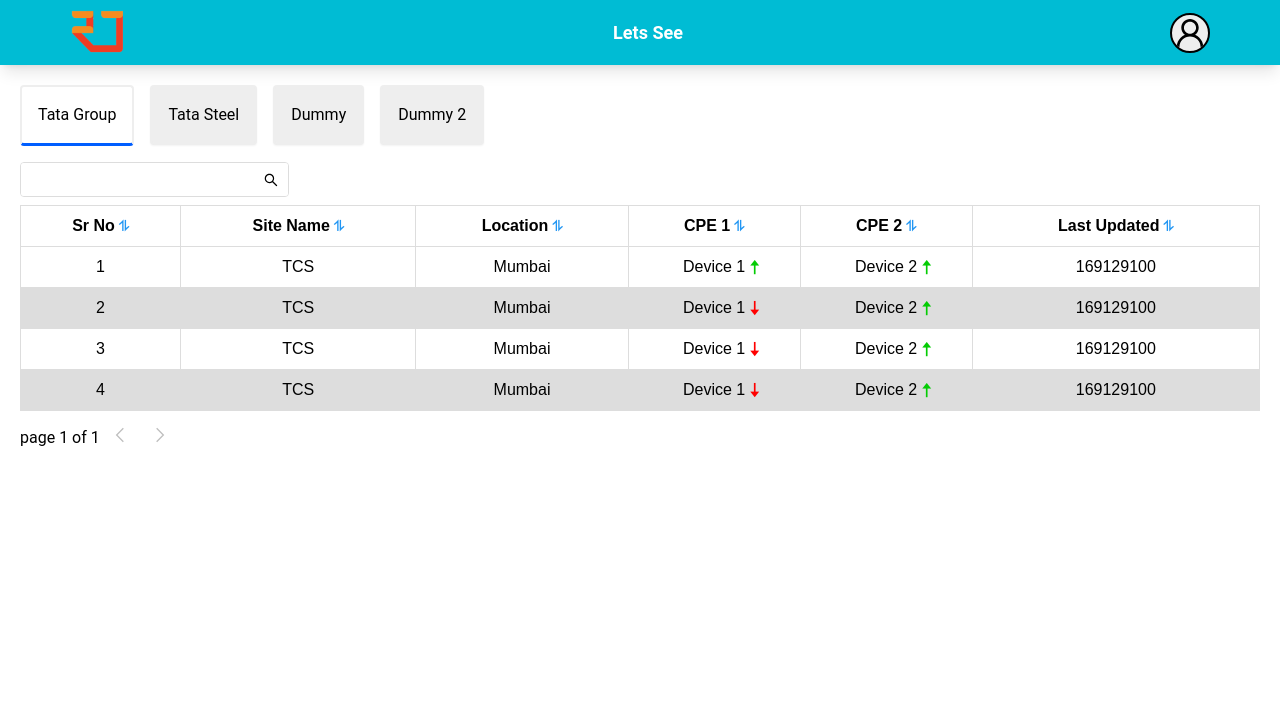
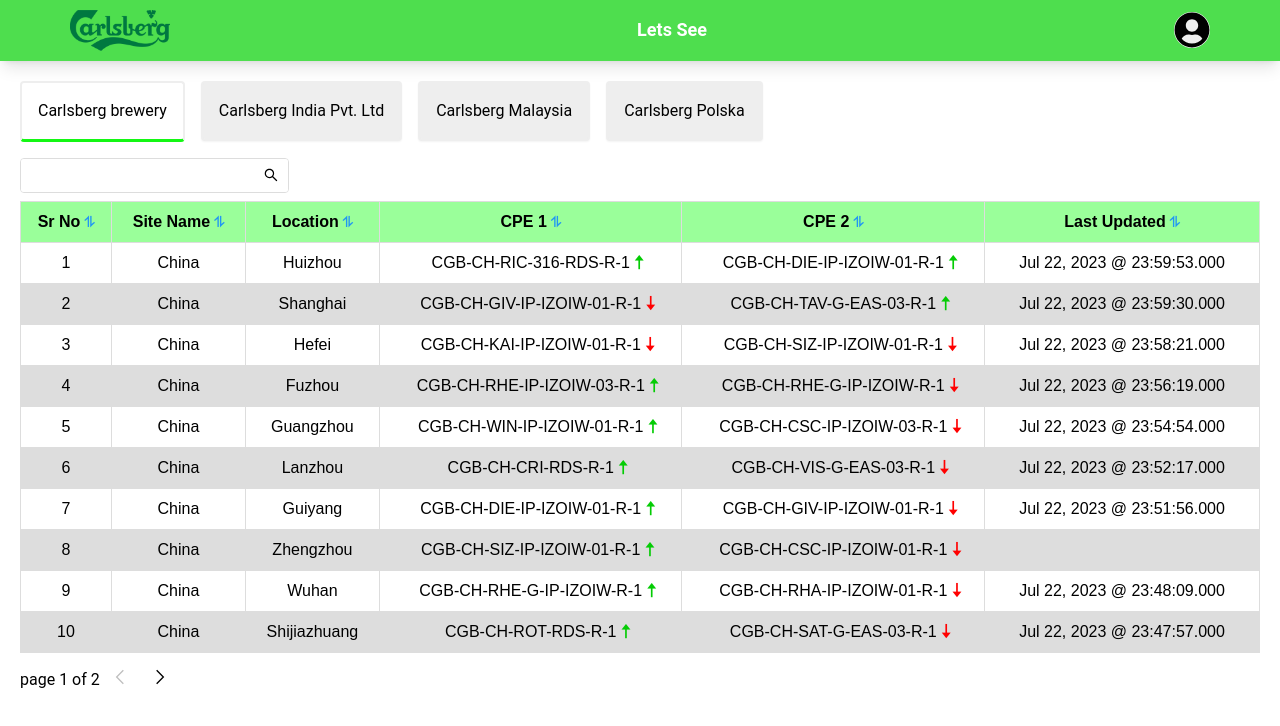
Before and after one commit to akashag05/Lets-see-Poc, a Next.js app: page /Dashboard/Dashboard in a window 1280 px wide. Shown: the top 726 px of the page. Built offline with nearby package versions, Linux system fonts and the light colour scheme.

Commit message:
updated data for Carlsberg

```diff
--- a/src/components/Navbar/navbar.tsx
+++ b/src/components/Navbar/navbar.tsx
@@ -1,13 +1,14 @@
 import Link from "next/link";
 import React from "react";
 import { AiOutlineUser } from "react-icons/ai";
+import { FaUserCircle } from "react-icons/fa";
 
 const Navbar = () => {
     return (
-        <nav className="bg-cyan-500 border-gray-200 px-2 sm:px-4 py-2.5 shadow-lg">
+        <nav className="header px-2 sm:px-4 py-2.5 shadow-lg">
             <div className="container flex flex-wrap justify-between items-center mx-auto">
                 <Link href="/Dashboard/Dashboard.page" className="flex">
-                    <img src="/RDSig.png" />
+                    <img src="/logo.png" width={100}/>
                     {/* <svg className="mr-3 h-10" viewBox="0 0 52 72" fill="none" xmlns="http://www.w3.org/2000/svg"><path d="M1.87695 53H28.7791C41.5357 53 51.877 42.7025 51.877 30H24.9748C12.2182 30 1.87695 40.2975 1.87695 53Z" fill="#76A9FA" /><path d="M0.000409561 32.1646L0.000409561 66.4111C12.8618 66.4111 23.2881 55.9849 23.2881 43.1235L23.2881 8.87689C10.9966 8.98066 1.39567 19.5573 0.000409561 32.1646Z" fill="#A4CAFE" /><path d="M50.877 5H23.9748C11.2182 5 0.876953 15.2975 0.876953 28H27.7791C40.5357 28 50.877 17.7025 50.877 5Z" fill="#1C64F2" /></svg> */}
                 </Link>
                 <span className="self-center text-lg font-semibold whitespace-nowrap text-white">Lets See</span>
@@ -17,8 +18,8 @@
                     <svg className="hidden w-6 h-6" fill="currentColor" viewBox="0 0 20 20" xmlns="http://www.w3.org/2000/svg"><path fill-rule="evenodd" d="M4.293 4.293a1 1 0 011.414 0L10 8.586l4.293-4.293a1 1 0 111.414 1.414L11.414 10l4.293 4.293a1 1 0 01-1.414 1.414L10 11.414l-4.293 4.293a1 1 0 01-1.414-1.414L8.586 10 4.293 5.707a1 1 0 010-1.414z" clip-rule="evenodd"></path></svg>
                 </button>
                 <div className="user-profile relative w-full md:block md:w-auto text-4xl cursor-pointer" id="mobile-menu">
-                    <div className="border-2 border-black bg-gray-200 rounded-full w-fit overflow-hidden ">
-                        <AiOutlineUser />
+                    <div className="bg-gray-200 rounded-full w-fit overflow-hidden ">
+                        <FaUserCircle />
                     </div>
                     <div className="user-profile-menu py-1 absolute w-[200px] flex-col bg-white drop-shadow-lg rounded">
                         <Link href="/Login/Login" className="flex text-black text-sm pl-3">
--- a/src/pages/Dashboard/MOCK_DATA.json
+++ b/src/pages/Dashboard/MOCK_DATA.json
@@ -1,54 +1,154 @@
 [
   {
     "org": {
-      "title": "Tata Group",
+      "title": "Carlsberg brewery",
       "data": [
         {
           "sr_no": 1,
-          "sites_name": "TCS",
-          "location": "Mumbai",
-          "CPE1": "Device 1",
-          "CPE2": "Device 2",
+          "sites_name": "China",
+          "location": "Huizhou",
+          "CPE1": "CGB-CH-RIC-316-RDS-R-1",
+          "CPE2": "CGB-CH-DIE-IP-IZOIW-01-R-1",
           "CPE1_Status": "up",
           "CPE2_Status": "up",
-          "timestamp": "169129100"
+          "timestamp": "Jul 22, 2023 @ 23:59:53.000"
         },
         {
           "sr_no": 2,
-          "sites_name": "TCS",
-          "location": "Mumbai",
-          "CPE1": "Device 1",
-          "CPE2": "Device 2",
+          "sites_name": "China",
+          "location": "Shanghai",
+          "CPE1": "CGB-CH-GIV-IP-IZOIW-01-R-1",
+          "CPE2": "CGB-CH-TAV-G-EAS-03-R-1",
           "CPE1_Status": "down",
           "CPE2_Status": "up",
-          "timestamp": "169129100"
+          "timestamp": "Jul 22, 2023 @ 23:59:30.000"
         },
         {
           "sr_no": 3,
-          "sites_name": "TCS",
-          "location": "Mumbai",
-          "CPE1": "Device 1",
-          "CPE2": "Device 2",
+          "sites_name": "China",
+          "location": "Hefei",
+          "CPE1": "CGB-CH-KAI-IP-IZOIW-01-R-1",
+          "CPE2": "CGB-CH-SIZ-IP-IZOIW-01-R-1",
           "CPE1_Status": "down",
-          "CPE2_Status": "up",
-          "timestamp": "169129100"
+          "CPE2_Status": "down",
+          "timestamp": "Jul 22, 2023 @ 23:58:21.000"
         },
         {
           "sr_no": 4,
-          "sites_name": "TCS",
-          "location": "Mumbai",
-          "CPE1": "Device 1",
-          "CPE2": "Device 2",
-          "CPE1_Status": "down",
-          "CPE2_Status": "up",
-          "timestamp": "169129100"
+          "sites_name": "China",
+          "location": "Fuzhou",
+          "CPE1": "CGB-CH-RHE-IP-IZOIW-03-R-1",
+          "CPE2": "CGB-CH-RHE-G-IP-IZOIW-R-1",
+          "CPE1_Status": "up",
+          "CPE2_Status": "down",
+          "timestamp": "Jul 22, 2023 @ 23:56:19.000"
+        },
+        {
+          "sr_no": 5,
+          "sites_name": "China",
+          "location": "Guangzhou",
+          "CPE1": "CGB-CH-WIN-IP-IZOIW-01-R-1",
+          "CPE2": "CGB-CH-CSC-IP-IZOIW-03-R-1",
+          "CPE1_Status": "up",
+          "CPE2_Status": "down",
+          "timestamp": "Jul 22, 2023 @ 23:54:54.000"
+        },
+        {
+          "sr_no": 6,
+          "sites_name": "China",
+          "location": "Lanzhou",
+          "CPE1": "CGB-CH-CRI-RDS-R-1",
+          "CPE2": "CGB-CH-VIS-G-EAS-03-R-1",
+          "CPE1_Status": "up",
+          "CPE2_Status": "down",
+          "timestamp": "Jul 22, 2023 @ 23:52:17.000"
+        },
+        {
+          "sr_no": 7,
+          "sites_name": "China",
+          "location": "Guiyang",
+          "CPE1": "CGB-CH-DIE-IP-IZOIW-01-R-1",
+          "CPE2": "CGB-CH-GIV-IP-IZOIW-01-R-1",
+          "CPE1_Status": "up",
+          "CPE2_Status": "down",
+          "timestamp": "Jul 22, 2023 @ 23:51:56.000"
+        },
+        {
+          "sr_no": 8,
+          "sites_name": "China",
+          "location": "Zhengzhou",
+          "CPE1": "CGB-CH-SIZ-IP-IZOIW-01-R-1",
+          "CPE2": "CGB-CH-CSC-IP-IZOIW-01-R-1",
+          "CPE1_Status": "up",
+          "CPE2_Status": "down",
+          "timestamp": ""
+        },
+        {
+          "sr_no": 9,
+          "sites_name": "China",
+          "location": "Wuhan",
+          "CPE1": "CGB-CH-RHE-G-IP-IZOIW-R-1",
+          "CPE2": "CGB-CH-RHA-IP-IZOIW-01-R-1",
+          "CPE1_Status": "up",
+          "CPE2_Status": "down",
+          "timestamp": "Jul 22, 2023 @ 23:48:09.000"
+        },
+        {
+          "sr_no": 10,
+          "sites_name": "China",
+          "location": "Shijiazhuang",
+          "CPE1": "CGB-CH-ROT-RDS-R-1",
+          "CPE2": "CGB-CH-SAT-G-EAS-03-R-1",
+          "CPE1_Status": "up",
+          "CPE2_Status": "down",
+          "timestamp": "Jul 22, 2023 @ 23:47:57.000"
+        },
+        {
+          "sr_no": 11,
+          "sites_name": "China",
+          "location": "Haikou",
+          "CPE1": "CGB-CH-SIO-IP-IZOIW-01-R-1",
+          "CPE2": "CGB-CH-THUN-326-RDS-R-1",
+          "CPE1_Status": "up",
+          "CPE2_Status": "down",
+          "timestamp": "Jul 22, 2023 @ 23:47:32.000"
+        },
+        {
+          "sr_no": 12,
+          "sites_name": "China",
+          "location": "Harbin",
+          "CPE1": "CGB-CH-VIS-G-EAS-03-R-1",
+          "CPE2": "CGB-CH-SIZ-IP-IZOIW-01-R-1",
+          "CPE1_Status": "up",
+          "CPE2_Status": "down",
+          "timestamp": "Jul 22, 2023 @ 23:43:13.000"
+        },
+        {
+          "sr_no": 13,
+          "sites_name": "China",
+          "location": "Changsha",
+          "CPE1": "CGB-CH-CSC-IP-IZOIW-01-R-1",
+          "CPE2": "CGB-CH-RHE-IP-IZOIW-03-R-1",
+          "CPE1_Status": "up",
+          "CPE2_Status": "down",
+          "timestamp": "Jul 22, 2023 @ 23:42:54.000"
+        },
+        {
+          "sr_no": 14,
+          "sites_name": "China",
+          "location": "Changchun",
+          "CPE1": "CGB-CH-ROT-RDS-R-1",
+          "CPE2": "CGB-CH-SAT-G-EAS-03-R-1",
+          "CPE1_Status": "up",
+          "CPE2_Status": "down",
+          "timestamp": "Jul 22, 2023 @ 23:40:21.000"
         }
       ]
     }
   },
   {
     "org": {
-      "title": "Tata Steel",
+      "title": "Carlsberg India Pvt. Ltd",
       "data": [
         {
           "sr_no": 2,
@@ -65,7 +165,7 @@
   },
   {
     "org": {
-      "title": "Dummy",
+      "title": "Carlsberg Malaysia",
       "data": [
         {
           "sr_no": 2,
@@ -82,7 +182,7 @@
   },
   {
     "org": {
-      "title": "Dummy 2",
+      "title": "Carlsberg Polska",
       "data": [
         {
           "sr_no": 2,
--- a/src/styles/globals.css
+++ b/src/styles/globals.css
@@ -1,11 +1,24 @@
 @tailwind base;
 @tailwind components;
 @tailwind utilities;
+
+:root{
+  --primary-color: rgb(20, 247, 20);
+  --header-bg-color: rgb(78, 222, 78);
+  --table-th-bg-color: rgb(154, 255, 154);
+}
+
+.header{
+  background: var(--header-bg-color);
+}
 
 table {
     font-family: arial, sans-serif;
     border-collapse: collapse;
     width: 100%;
+  }
+  table th{
+    background: var(--table-th-bg-color);
   }
 
   table td, table th {
@@ -19,7 +32,7 @@
   }
 
 .card-active{
-  border-bottom: 3px solid rgb(0, 94, 255);
+  border-bottom: 3px solid var(--primary-color);
   background: white;
 }
 
```
Also changed, not shown: public/logo.png (added).
